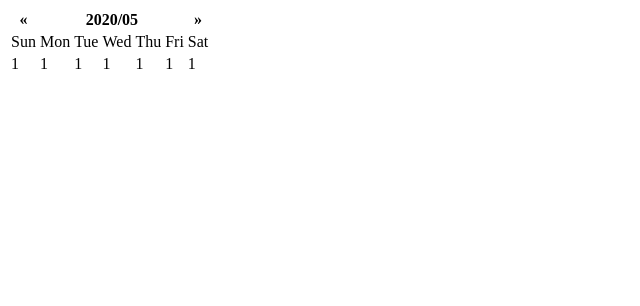
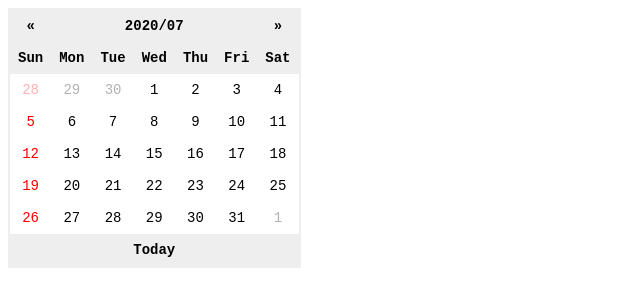
Before and after one commit to maoslele/MyCalender, a plain HTML site: page index.html in a window 1280 px wide. Shown: the whole page, without its empty margins (0-640 px from the left). Drawn offline with Linux system fonts and the light colour scheme.

Commit message:
Add caluculation of month and date

```diff
--- /dev/null
+++ b/css/style.css
@@ -0,0 +1,43 @@
+body {
+  font-family: 'Courier New', monospace;
+  font-size: 14px;
+}
+
+table {
+  border-collapse: collapse;
+  border: 2px solid #eee;
+}
+
+thead, tfoot {
+  background-color: #eee;
+}
+
+th, td {
+  padding: 8px;
+  text-align: center;
+}
+
+tbody td:first-child {
+  color: red;
+}
+
+tfoot {
+  font-weight: bold;
+}
+
+td.last-child {
+  color: blue;
+}
+
+td.disabled {
+  opacity: 0.3;
+}
+
+tbody td:today {
+  font-weight: bold;
+}
+
+#prev, #next, #today {
+ cursor: pointer;
+ user-select: none;
+}
--- a/index.html
+++ b/index.html
@@ -3,46 +3,37 @@
 
 <head>
   <meta charset="UTF-8">
-  <meta name="viewport" content="width=device-width, initial-scale=1.0">
-
   <title>Calender</title>
+  <link rel="stylesheet" href="css/style.css">
 </head>
 
 <body>
-  <script src="js/main.js"></script>
   <table>
     <thead>
       <tr>
-        <th id="preview">&laquo;</th>
-        <th id="title" colspan="5">2020/05</th>
+        <th id="prev">&laquo;</th>
+        <th id="title" colspan="5"></th>
         <th id="next">&raquo;</th>
       </tr>
-
+      <tr>
+        <th>Sun</th>
+        <th>Mon</th>
+        <th>Tue</th>
+        <th>Wed</th>
+        <th>Thu</th>
+        <th>Fri</th>
+        <th>Sat</th>
+      </tr>
     </thead>
     <tbody>
-      <tr>
-        <td>Sun</td>
-        <td>Mon</td>
-        <td>Tue</td>
-        <td>Wed</td>
-        <td>Thu</td>
-        <td>Fri</td>
-        <td>Sat</td>
-      </tr>
-      <tr>
-        <td>1</td>
-        <td>1</td>
-        <td>1</td>
-        <td>1</td>
-        <td>1</td>
-        <td>1</td>
-        <td>1</td>
-      </tr>
     </tbody>
     <tfoot>
-
+      <tr>
+        <td id="today" colspan="7">Today</td>
+      </tr>
     </tfoot>
   </table>
+  <script src="js/main.js"></script>
 </body>
 
 </html>
--- a/js/main.js
+++ b/js/main.js
@@ -1,4 +1,120 @@
 'use strict';
+console.clear();
 {
+  const today = new Date();
+  let year = today.getFullYear();
+  let month = today.getMonth();
+
+  //get last month date
+  function getCalenderHead() {
+    const dates = [];
+    const d = new Date(year, month, 0).getDate();
+    const num = new Date(year, month, 1).getDay();
+
+    for (let i = 0; i < num; i++) {
+      dates.unshift({
+        date: d - i,
+        isToday: false,
+        isDisabled: true,
+      });
+    }
+    return dates;
+
+  }
+
+  //get this month date
+  function getCalenderBody() {
+    const dates = [];
+    const lastDate = new Date(year, month + 1, 0).getDate();
+    for (let i = 1; i <= lastDate; i++) {
+      dates.push({
+        date: i,
+        isToday: false,
+        isDisabled: false,
+      });
+    }
+    return dates;
+  }
+
+  //get next month date
+  function getCalenderTail() {
+    const dates = [];
+    const lastDay = new Date(year, month + 1, 0).getDay();
+    for (let i = 1; i < 7 - lastDay; i++) {
+      dates.push({
+        date: i,
+        isToday: false,
+        isDisabled: true,
+      });
+    }
+    return dates;
+  }
+
+  function clearTitle() {
+    const tbody = document.querySelector('tbody');
+    while (tbody.firstChild) {
+      tbody.removeChild(tbody.firstChild);
+    }
+  }
+
+  function renderTitle() {
+    const title = `${year}/${String(month + 1).padStart(2, '0')}`;
+    document.getElementById('title').textContent = title;
+  }
+
+  function renderWeeks() {
+    const dates = [
+      ...getCalenderHead(),
+      ...getCalenderBody(),
+      ...getCalenderTail(),
+    ];
+    const weeks = [];
+    const weeksCount = dates.length / 7;
+    for (let i = 0; i < weeksCount; i++) {
+      weeks.push(dates.splice(0, 7)); //先頭から７個分削除してpush
+    }
+
+    weeks.forEach(week => {
+      const tr = document.createElement('tr');
+      week.forEach(date => {
+        const td = document.createElement('td');
+        td.textContent = date.date;
+        if (date.isToday) {
+          td.classList.add('today');
+        }
+        if (date.isDisabled) {
+          td.classList.add('disabled');
+        }
+        tr.appendChild(td);
+      });
+      document.querySelector('tbody').appendChild(tr);
+    });
+  }
+
+  function createCalender() {
+    clearTitle();
+    renderTitle();
+    renderWeeks();
+  }
+
+  createCalender();
+
+  document.getElementById('prev').addEventListener('click', () => {
+    month--;
+    if (month < 0) {
+      year--;
+      month = 11;
+    }
+    createCalender();
+  });
+
+  document.getElementById('next').addEventListener('click', () => {
+    month++;
+    if (month > 11) {
+      year++;
+      month = 0;
+    }
+    createCalender();
+  });
 
 }
```
